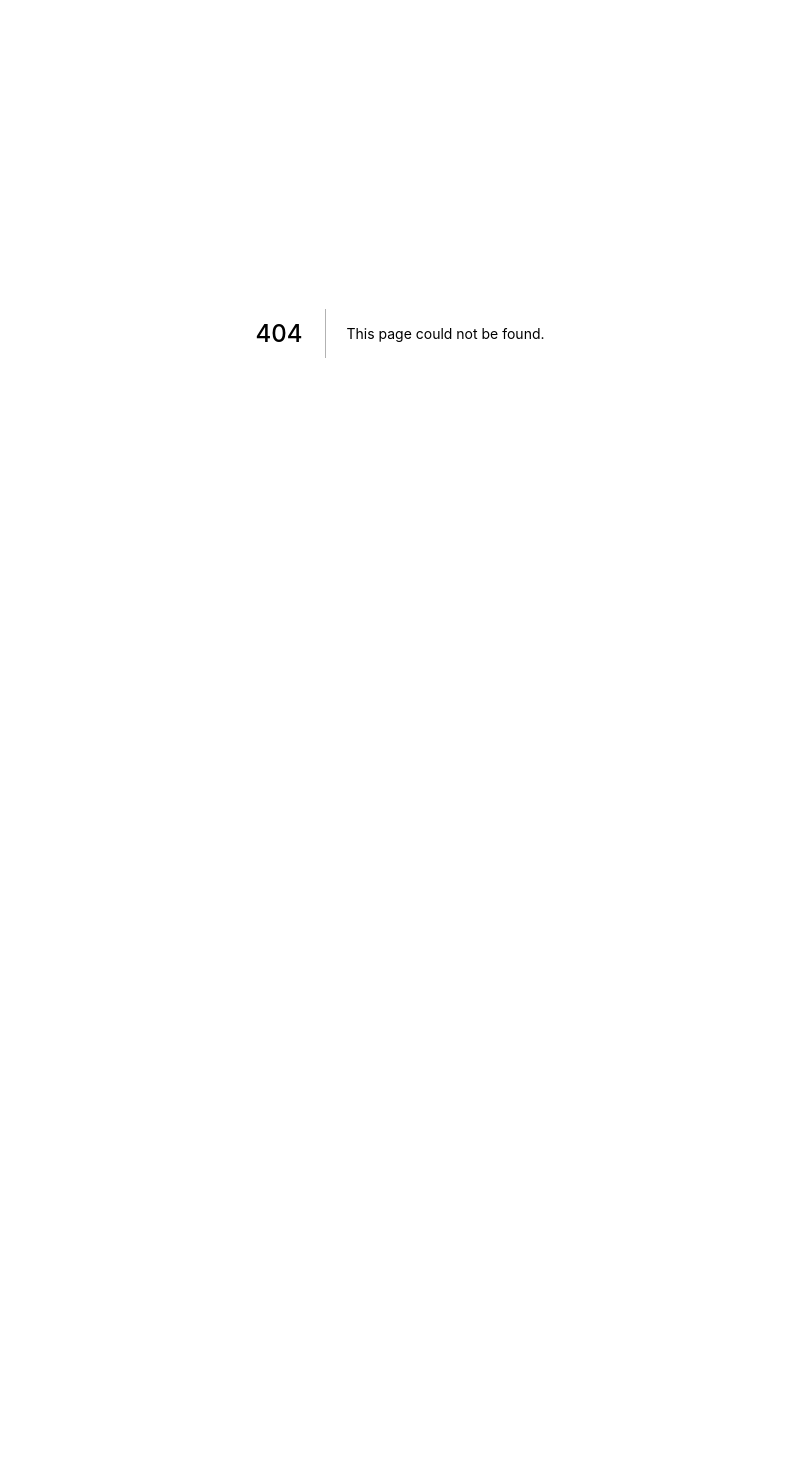
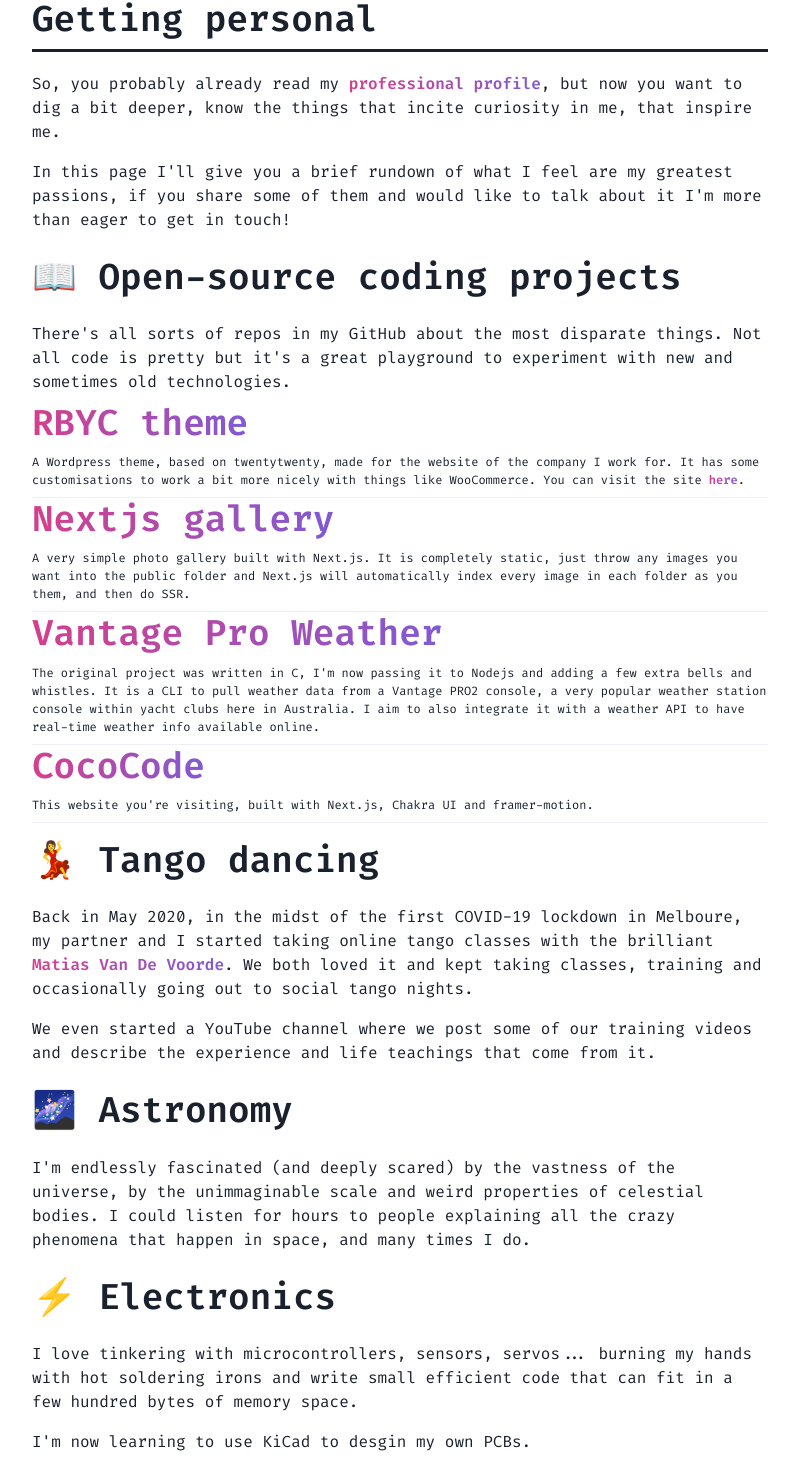
Before and after one commit to fbatta/cococode, a Next.js app: page /interests in a window 1280 px wide. Before the commit this address had no page. Shown: the part 67-1537 px from the top of the page, without its empty margins (240-1039 px from the left). Before the commit the page ends 800 px from the top, so only its background shows below. Built offline with nearby package versions, Linux system fonts and the light colour scheme.

Commit message:
Interests page

```diff
--- /dev/null
+++ b/pages/interests.tsx
@@ -0,0 +1,61 @@
+import { MyFooter } from "../components/footer";
+import { NavBar } from "../components/navigationBar";
+import { Container, Text, Box, Heading, Link as ChakraLink, Divider } from "@chakra-ui/react";
+import Link from "next/link";
+import { motion } from "framer-motion";
+
+export default function Interests() {
+    return (
+        <>
+            <NavBar></NavBar>
+            <Container maxW="container.md" py="4" as="main">
+                <motion.div initial={{ opacity: 0 }} animate={{ opacity: 1 }}>
+                    <Box as="section">
+                        <Heading as="h1" variant="h1">Getting personal</Heading>
+                        <Text>So, you probably already read my <Link href="/about-me"><ChakraLink>professional profile</ChakraLink></Link>, but now you want to dig a bit deeper, know the things that incite curiosity in me, that inspire me.</Text>
+                        <Text>In this page I'll give you a brief rundown of what I feel are my greatest passions, if you share some of them and would like to talk about it I'm more than eager to get in touch!</Text>
+                    </Box>
+                    <Box as="section">
+                        <Heading as="h2" variant="h2">📖 Open-source coding projects</Heading>
+                        <Text>There's all sorts of repos in my GitHub about the most disparate things. Not all code is pretty but it's a great playground to experiment with new and sometimes old technologies.</Text>
+                        <Box as="article">
+                            <Heading as="h3" variant="h3"><ChakraLink href="https://github.com/fbatta/rbyc-theme/" target="_blank">RBYC theme</ChakraLink></Heading>
+                            <Text fontSize="xs">A Wordpress theme, based on twentytwenty, made for the website of the company I work for. It has some customisations to work a bit more nicely with things like WooCommerce. You can visit the site <ChakraLink href="https://rbyc.org.au" target="_blank">here</ChakraLink>.</Text>
+                            <Divider></Divider>
+                        </Box>
+                        <Box as="article">
+                            <Heading as="h3" variant="h3"><ChakraLink href="https://github.com/fbatta/nextjs-gallery" target="_blank">Nextjs gallery</ChakraLink></Heading>
+                            <Text fontSize="xs">A very simple photo gallery built with Next.js. It is completely static, just throw any images you want into the public folder and Next.js will automatically index every image in each folder as you them, and then do SSR.</Text>
+                            <Divider></Divider>
+                        </Box>
+                        <Box as="article">
+                            <Heading as="h3" variant="h3"><ChakraLink href="https://github.com/fbatta/vproweather" target="_blank">Vantage Pro Weather</ChakraLink></Heading>
+                            <Text fontSize="xs">The original project was written in C, I'm now passing it to Nodejs and adding a few extra bells and whistles. It is a CLI to pull weather data from a Vantage PRO2 console, a very popular weather station console within yacht clubs here in Australia. I aim to also integrate it with a weather API to have real-time weather info available online.</Text>
+                            <Divider></Divider>
+                        </Box>
+                        <Box as="article">
+                            <Heading as="h3" variant="h3"><ChakraLink href="https://github.com/fbatta/cococode" target="_blank">CocoCode</ChakraLink></Heading>
+                            <Text fontSize="xs">This website you're visiting, built with Next.js, Chakra UI and framer-motion.</Text>
+                            <Divider></Divider>
+                        </Box>
+                    </Box>
+                    <Box as="section">
+                        <Heading as="h2" variant="h2">💃 Tango dancing</Heading>
+                        <Text>Back in May 2020, in the midst of the first COVID-19 lockdown in Melboure, my partner and I started taking online tango classes with the brilliant <ChakraLink href="https://www.instagram.com/vvmatias/" target="_blank">Matias Van De Voorde</ChakraLink>. We both loved it and kept taking classes, training and occasionally going out to social tango nights.</Text>
+                        <Text>We even started a YouTube channel where we post some of our training videos and describe the experience and life teachings that come from it.</Text>
+                    </Box>
+                    <Box as="section">
+                        <Heading as="h2" variant="h2">🌌 Astronomy</Heading>
+                        <Text>I'm endlessly fascinated (and deeply scared) by the vastness of the universe, by the unimmaginable scale and weird properties of celestial bodies. I could listen for hours to people explaining all the crazy phenomena that happen in space, and many times I do.</Text>
+                    </Box>
+                    <Box as="section">
+                        <Heading as="h2" variant="h2">⚡️ Electronics</Heading>
+                        <Text>I love tinkering with microcontrollers, sensors, servos... burning my hands with hot soldering irons and write small efficient code that can fit in a few hundred bytes of memory space.</Text>
+                        <Text>I'm now learning to use KiCad to desgin my own PCBs.</Text>
+                    </Box>
+                </motion.div>
+            </Container>
+            <MyFooter></MyFooter>
+        </>
+    );
+}
```
